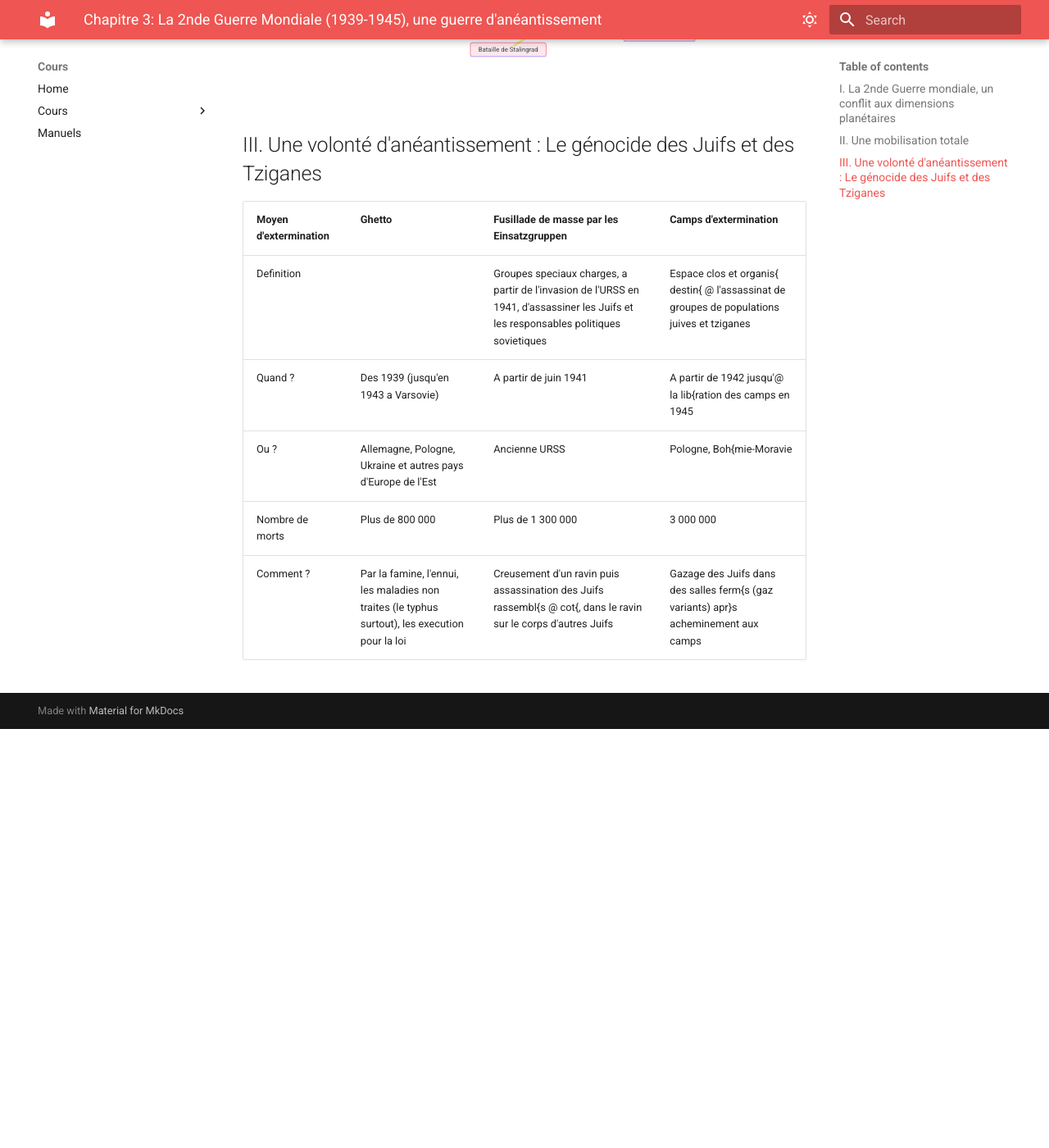
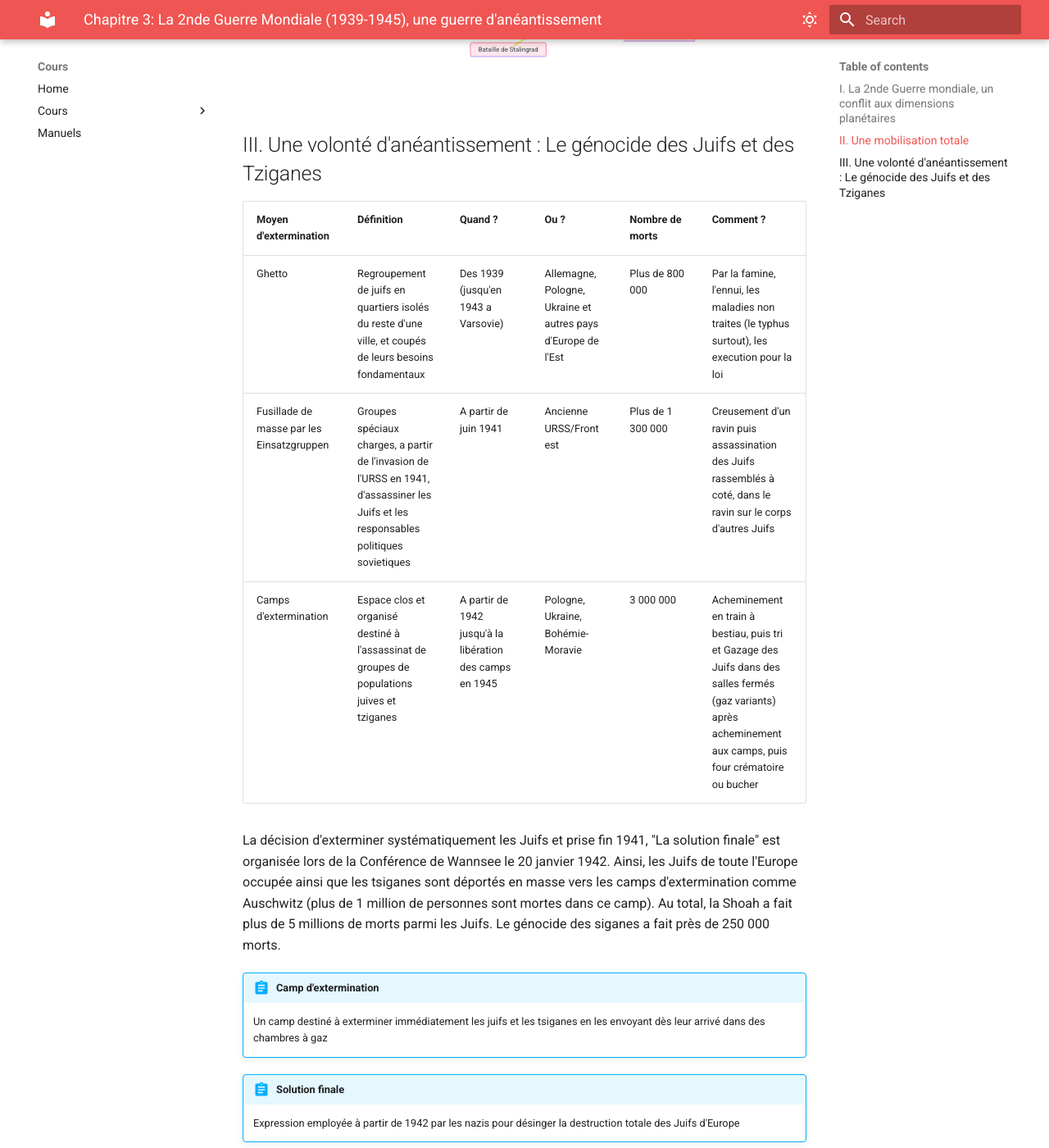
Before and after one commit to Labfox/Cours, an MkDocs documentation site: the page built from docs/history-geography/theme1/chapter3/main.md, in a window 1280 px wide and 1400 px high, scrolled down 1076 px. Shown: the whole window at 82% size. Built offline with MkDocs 1.6.1 and Material for MkDocs 9.7.7, drawn with Linux system fonts in a browser that asks for light colours; before the commit the page ends 1965 px from its top, so only the background shows below that; some of the changed text lies outside the part shown.

Commit message:
friday morning

```diff
--- a/docs/history-geography/theme1/chapter3/main.md
+++ b/docs/history-geography/theme1/chapter3/main.md
@@ -45,10 +45,37 @@
 
 ## III. Une volonté d'anéantissement : Le génocide des Juifs et des Tziganes
 
-| Moyen d'extermination | Ghetto | Fusillade de masse par les Einsatzgruppen | Camps d'extermination |
-|---|---|---|---|
-| Definition | | Groupes speciaux charges, a partir de l'invasion de l'URSS en 1941, d'assassiner les Juifs et les responsables politiques sovietiques | Espace clos et organis{ destin{ @ l'assassinat de groupes de populations juives et tziganes |
-| Quand ? | Des 1939 (jusqu'en 1943 a Varsovie) | A partir de juin 1941 | A partir de 1942 jusqu'@ la lib{ration des camps en 1945 |
-| Ou ? | Allemagne, Pologne, Ukraine et autres pays d'Europe de l'Est | Ancienne URSS | Pologne, Boh{mie-Moravie |
-| Nombre de morts | Plus de 800 000 | Plus de 1 300 000 | 3 000 000 |
-| Comment ? | Par la famine, l'ennui, les maladies non traites (le typhus surtout), les execution pour la loi |  Creusement d'un ravin puis assassination des Juifs rassembl{s @  cot{, dans le ravin sur le corps d'autres Juifs | Gazage des Juifs dans des salles ferm{s (gaz variants) apr}s acheminement aux camps |
+<!--
+| Moyen d'extermination | Ghetto                                                                                                  | Fusillade de masse par les Einsatzgruppen                                                                                             | Camps d'extermination                                                                       |
+|-----------------------|---------------------------------------------------------------------------------------------------------|---------------------------------------------------------------------------------------------------------------------------------------|---------------------------------------------------------------------------------------------|
+| Definition            | Regroupement de juifs en quartiers isolés du reste d'une ville, et coupés de leurs besoins fondamentaux | Groupes speciaux charges, a partir de l'invasion de l'URSS en 1941, d'assassiner les Juifs et les responsables politiques sovietiques | Espace clos et organisé destiné à l'assassinat de groupes de populations juives et tziganes |
+| Quand ?               | Des 1939 (jusqu'en 1943 a Varsovie)                                                                     | A partir de juin 1941                                                                                                                 | A partir de 1942 jusqu'à la libération des camps en 1945                                    |
+| Ou ?                  | Allemagne, Pologne, Ukraine et autres pays d'Europe de l'Est                                            | Ancienne URSS                                                                                                                         | Pologne, Bohémie-Moravie                                                                    |
+| Nombre de morts       | Plus de 800 000                                                                                         | Plus de 1 300 000                                                                                                                     | 3 000 000                                                                                   |
+| Comment ?             | Par la famine, l'ennui, les maladies non traites (le typhus surtout), les execution pour la loi         | Creusement d'un ravin puis assassination des Juifs rassemblés à  coté, dans le ravin sur le corps d'autres Juifs                      | Gazage des Juifs dans des salles fermés (gaz variants) après acheminement aux camps         |
+-->
+
+| Moyen d'extermination                     | Définition                                                                                                                            | Quand ?                                                  | Ou ?                                                         | Nombre de morts   | Comment ?                                                                                                                                                        |
+|-------------------------------------------|---------------------------------------------------------------------------------------------------------------------------------------|----------------------------------------------------------|--------------------------------------------------------------|-------------------|------------------------------------------------------------------------------------------------------------------------------------------------------------------|
+| Ghetto                                    | Regroupement de juifs en quartiers isolés du reste d'une ville, et coupés de leurs besoins fondamentaux                               | Des 1939 (jusqu'en 1943 a Varsovie)                      | Allemagne, Pologne, Ukraine et autres pays d'Europe de l'Est | Plus de 800 000   | Par la famine, l'ennui, les maladies non traites (le typhus surtout), les execution pour la loi                                                                  |
+| Fusillade de masse par les Einsatzgruppen | Groupes spéciaux charges, a partir de l'invasion de l'URSS en 1941, d'assassiner les Juifs et les responsables politiques sovietiques | A partir de juin 1941                                    | Ancienne URSS/Front est                                      | Plus de 1 300 000 | Creusement d'un ravin puis assassination des Juifs rassemblés à coté, dans le ravin sur le corps d'autres Juifs                                                  |
+| Camps d'extermination                     | Espace clos et organisé destiné à l'assassinat de groupes de populations juives et tziganes                                           | A partir de 1942 jusqu'à la libération des camps en 1945 | Pologne, Ukraine, Bohémie-Moravie                            | 3 000 000         | Acheminement en train à bestiau, puis tri et Gazage des Juifs dans des salles fermés (gaz variants) après acheminement aux camps, puis four crématoire ou bucher |
+
+La décision d'exterminer systématiquement les Juifs et prise fin 1941, "La solution finale" est organisée lors de la Conférence de Wannsee le 20 janvier 1942.
+Ainsi, les Juifs de toute l'Europe occupée ainsi que les tsiganes sont déportés en masse vers les camps d'extermination comme Auschwitz (plus de 1 million de personnes sont mortes dans ce camp). Au total, la Shoah a fait plus de 5 millions de morts parmi les Juifs. Le génocide des siganes a fait près de 250 000 morts.
+
+!!! abstract "Camp d'extermination"
+
+    Un camp destiné à exterminer immédiatement les juifs et les tsiganes en les envoyant dès leur arrivé dans des chambres à gaz
+
+!!! abstract "Solution finale"
+
+    Expression employée à partir de 1942 par les nazis pour désinger la destruction totale des Juifs d'Europe
+
+!!! abstract "Génocide"
+
+    Extermination volontaire et systématique de tout un peuple
+
+!!! abstract "Shoah (de l'hébreu catastrophe)"
+
+    Génocide des Juifs pendant la Seconde Guerre Mondiale
```
Also changed, not shown: docs/french/sequency2/dictee-correction.md (+17 -1 lines), docs/mathematics/exercises.md (+14 -0 lines).
